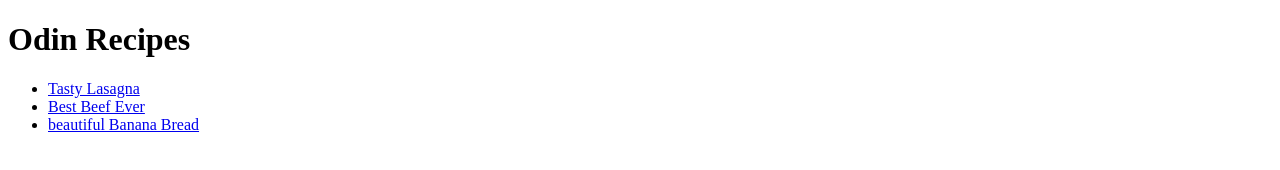
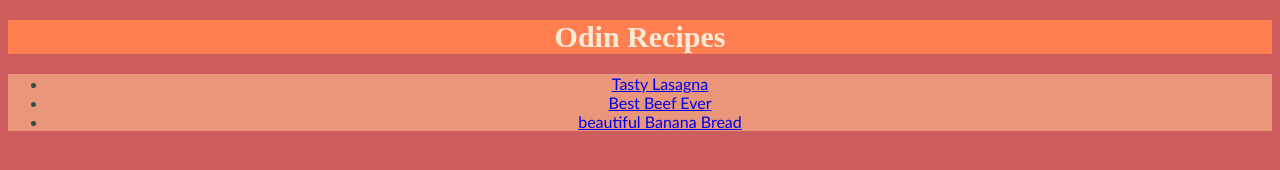
Before and after one commit to Dahring/odin-recipes, a plain HTML site: page index.html in a window 1280 px wide. Drawn offline with Linux system fonts and the light colour scheme.

Commit message:
Add CSS to styles.css

```diff
--- a/index.html
+++ b/index.html
@@ -3,11 +3,12 @@
 <head>
     <meta charset="UTF-8">
     <title>Odin Recipes</title>
+    <link rel="stylesheet" href="styles.css">
 </head>
 
 <body>
     <h1>Odin Recipes</h1>
-    <ul>
+    <ul class="lists">
         <li><a href="./recipes/lasagna.html" target="_blank" rel="noopener" rel="noreferrer" >Tasty Lasagna</a></li>
         <li><a href="./recipes/beef.html" target="_blank" rel="noopener" rel="noreferrer" >Best Beef Ever</a></li>
         <li><a href="./recipes/bananna_bread.html" target="_blank" rel="noopener" rel="noreferrer" >beautiful Banana Bread</a></li>
--- /dev/null
+++ b/styles.css
@@ -0,0 +1,23 @@
+
+h1 {
+    font-size: 30px;
+    background-color: coral;
+    font-weight: bold;
+    color: antiquewhite;
+    text-shadow: 0cqmin;
+    text-align: center;
+    text-decoration: dotted;
+}
+
+
+.lists {
+    font-family: 'Gill Sans', 'Gill Sans MT', Calibri, 'Trebuchet MS', sans-serif;
+    background-color: darksalmon;
+    color:darkslategray;
+    text-align: center;
+
+}
+
+body {
+    background-color: indianred;
+}
```
